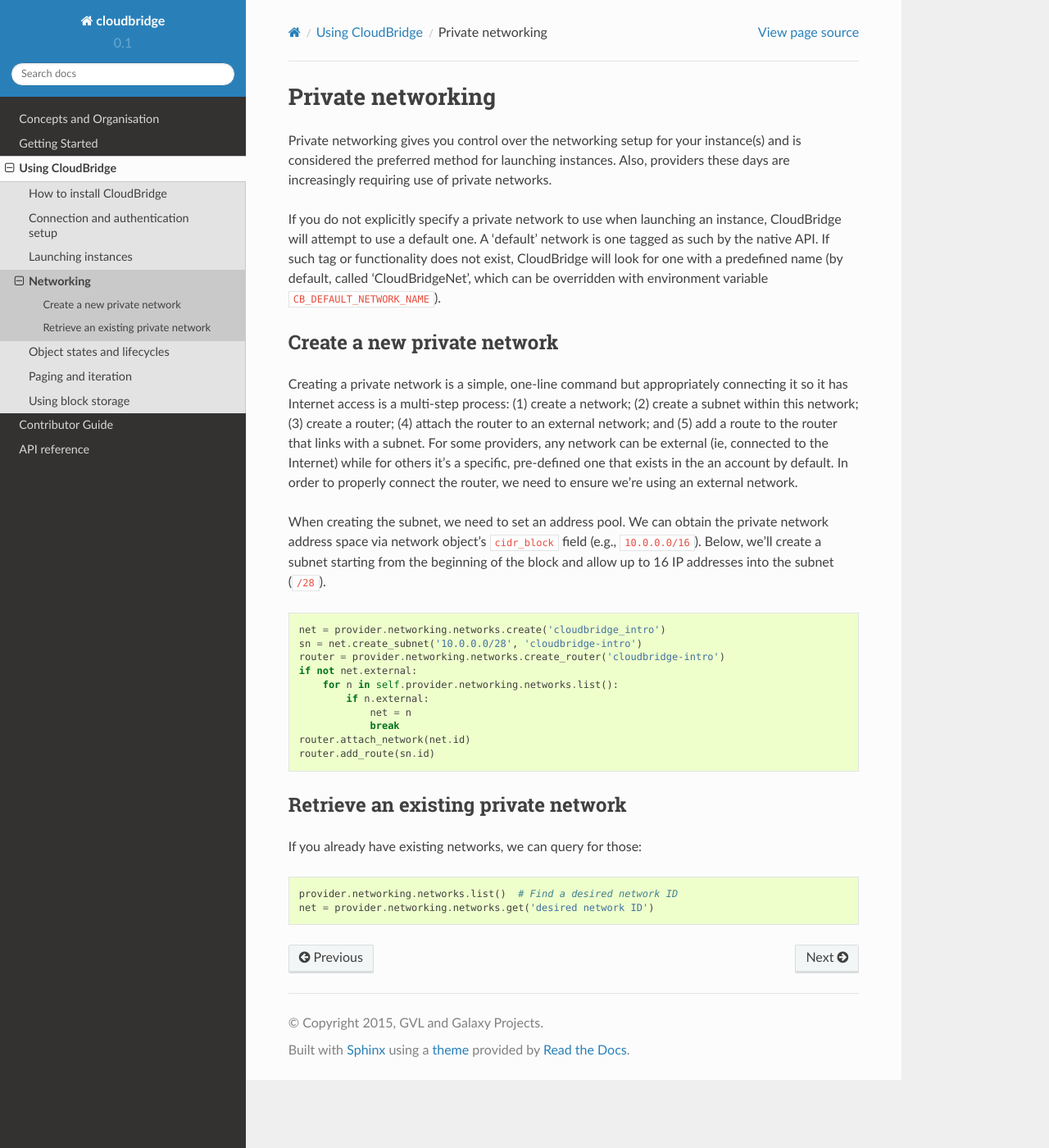
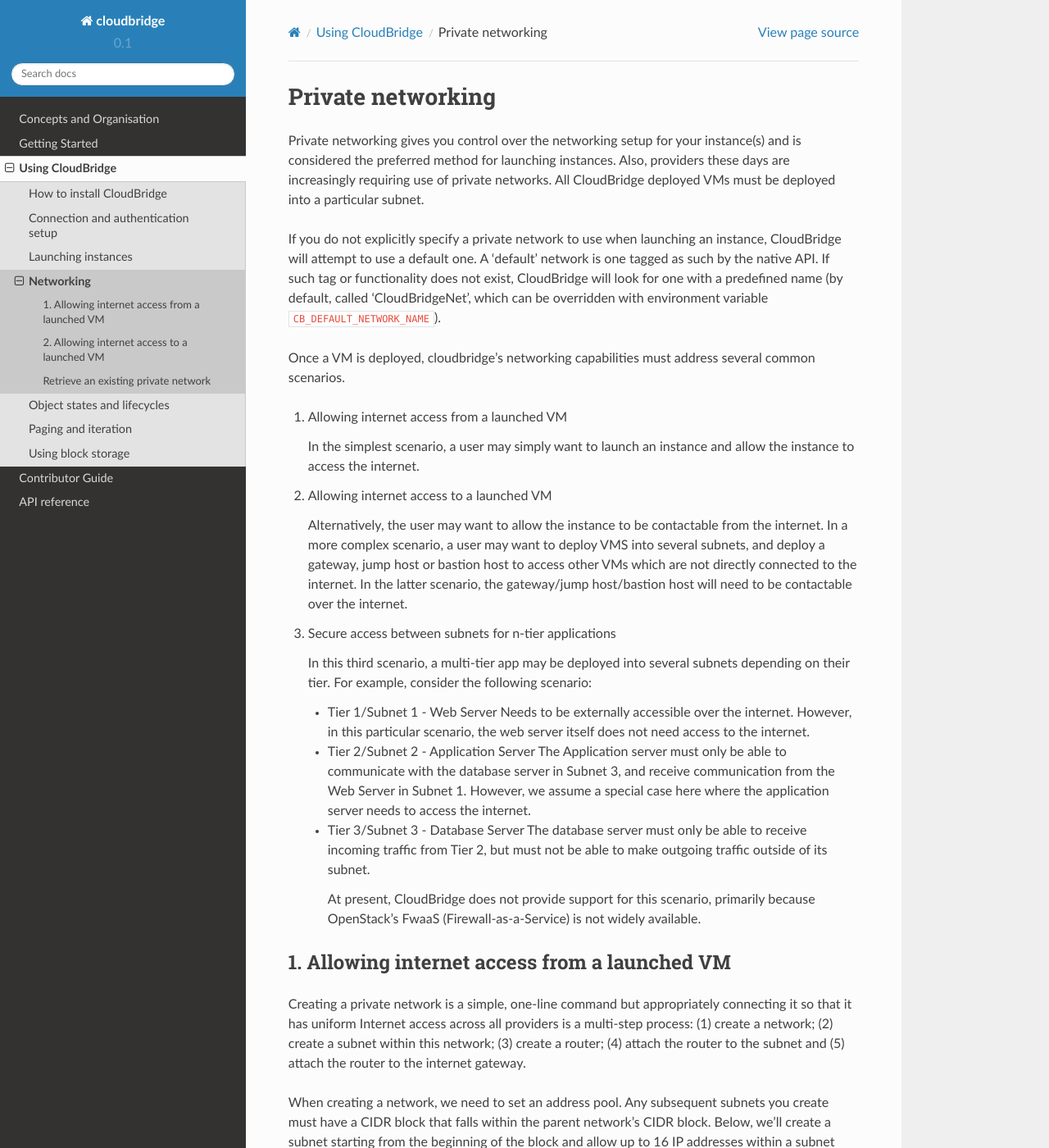
Before and after one commit to CloudVE/cloudbridge, a Sphinx documentation site: the page built from docs/topics/networking.rst, in a window 1280 px wide and 1400 px high. Shown: the whole window at 82% size. Built offline with Sphinx 7.4.7 and the Read the Docs theme 2.0.0, drawn with Linux system fonts in a browser that asks for light colours; some of the changed text lies outside the part shown.

Commit message:
Updated networking documentation

```diff
--- a/docs/topics/networking.rst
+++ b/docs/topics/networking.rst
@@ -3,6 +3,7 @@
 Private networking gives you control over the networking setup for your
 instance(s) and is considered the preferred method for launching instances.
 Also, providers these days are increasingly requiring use of private networks.
+All CloudBridge deployed VMs must be deployed into a particular subnet.
 
 If you do not explicitly specify a private network to use when launching an
 instance, CloudBridge will attempt to use a default one. A 'default' network is
@@ -11,38 +12,96 @@
 'CloudBridgeNet', which can be overridden with environment variable
 ``CB_DEFAULT_NETWORK_NAME``).
 
-Create a new private network
-----------------------------
+Once a VM is deployed, cloudbridge's networking capabilities must address
+several common scenarios.
+
+1. Allowing internet access from a launched VM
+
+   In the simplest scenario, a user may simply want to launch an instance and
+   allow the instance to access the internet.
+
+2. Allowing internet access to a launched VM
+
+   Alternatively, the user may want to allow the instance to be contactable
+   from the internet. In a more complex scenario, a user may want to deploy
+   VMS into several subnets, and deploy a gateway, jump host or bastion host
+   to access other VMs which are not directly connected to the internet. In
+   the latter scenario, the gateway/jump host/bastion host will need to be
+   contactable over the internet.
+
+3. Secure access between subnets for n-tier applications
+
+   In this third scenario, a multi-tier app may be deployed into several
+   subnets depending on their tier. For example, consider the following
+   scenario:
+
+   - Tier 1/Subnet 1 - Web Server Needs to be externally accessible over the
+     internet. However, in this particular scenario, the web server itself does
+     not need access to the internet.
+
+   - Tier 2/Subnet 2 - Application Server The Application server must only be
+     able to communicate with the database server in Subnet 3, and receive
+     communication from the Web Server in Subnet 1. However, we assume a
+     special case here where the application server needs to access the
+     internet.
+
+   - Tier 3/Subnet 3 - Database Server The database server must only be able to
+     receive incoming traffic from Tier 2, but must not be able to make
+     outgoing traffic outside of its subnet.
+
+    At present, CloudBridge does not provide support for this scenario,
+    primarily because OpenStack's FwaaS (Firewall-as-a-Service) is not widely
+    available.
+
+1. Allowing internet access from a launched VM
+----------------------------------------------
 Creating a private network is a simple, one-line command but appropriately
-connecting it so it has Internet access is a multi-step process:
+connecting it so that it has uniform Internet access across all providers
+is a multi-step process:
 (1) create a network; (2) create a subnet within this network; (3) create a
-router; (4) attach the router to an external network; and (5) add a route to
-the router that links with a subnet. For some providers, any network can
-be external (ie, connected to the Internet) while for others it's a specific,
-pre-defined one that exists in the an account by default. In order to properly
-connect the router, we need to ensure we're using an external network.
+router; (4) attach the router to the subnet and (5) attach the router to the
+internet gateway.
 
-When creating the subnet, we need to set an address pool. We can obtain the
-private network address space via network object's ``cidr_block`` field (e.g.,
-``10.0.0.0/16``). Below, we'll create a subnet starting from the beginning of
-the block and allow up to 16 IP addresses into the subnet (``/28``).
+When creating a network, we need to set an address pool. Any subsequent
+subnets you create must have a CIDR block that falls within the parent
+network's CIDR block. Below, we'll create a subnet starting from the beginning
+of the block and allow up to 16 IP addresses within a subnet (``/28``).
 
 .. code-block:: python
 
-    net = provider.networking.networks.create('cloudbridge_intro')
-    sn = net.create_subnet('10.0.0.0/28', 'cloudbridge-intro')
-    router = provider.networking.networks.create_router('cloudbridge-intro')
-    if not net.external:
-        for n in self.provider.networking.networks.list():
-            if n.external:
-                net = n
-                break
-    router.attach_network(net.id)
-    router.add_route(sn.id)
+    net = self.provider.networking.networks.create(
+        name='my-network', cidr_block='10.0.0.0/16')
+    sn = net.create_subnet(name='my-subnet', cidr_block='10.0.0.0/28', zone=zone)
+    router = self.provider.networking.routers.create(network=net, name='my-router')
+    router.attach_subnet(sn)
+    gateway = self.provider.networking.gateways.get_or_create_inet_gateway(name)
+    router.attach_gateway(gateway)
+
+
+2. Allowing internet access to a launched VM
+----------------------------------------------
+The additional step that's require here is to assign a floating ip to the VM.
+
+.. code-block:: python
+
+    net = provider.networking.networks.create(
+        name='my-network', cidr_block='10.0.0.0/16')
+    sn = net.create_subnet(name='my-subnet', cidr_block='10.0.0.0/28', zone=zone)
+
+    vm = provider.compute.instances.create('my-inst', subnet=sn, ...)
+
+    router = provider.networking.routers.create(network=net, name='my-router')
+    router.attach_subnet(sn)
+    gateway = provider.networking.gateways.get_or_create_inet_gateway(name)
+    router.attach_gateway(gateway)
+
+    fip = provider.networking.networks.create_floating_ip()
+    vm.add_floating_ip(fip)
+
 
 Retrieve an existing private network
 ------------------------------------
-If you already have existing networks, we can query for those:
+If you already have existing networks, we can query for it:
 
 .. code-block:: python
 
```
Also changed, not shown: 1 other file.
